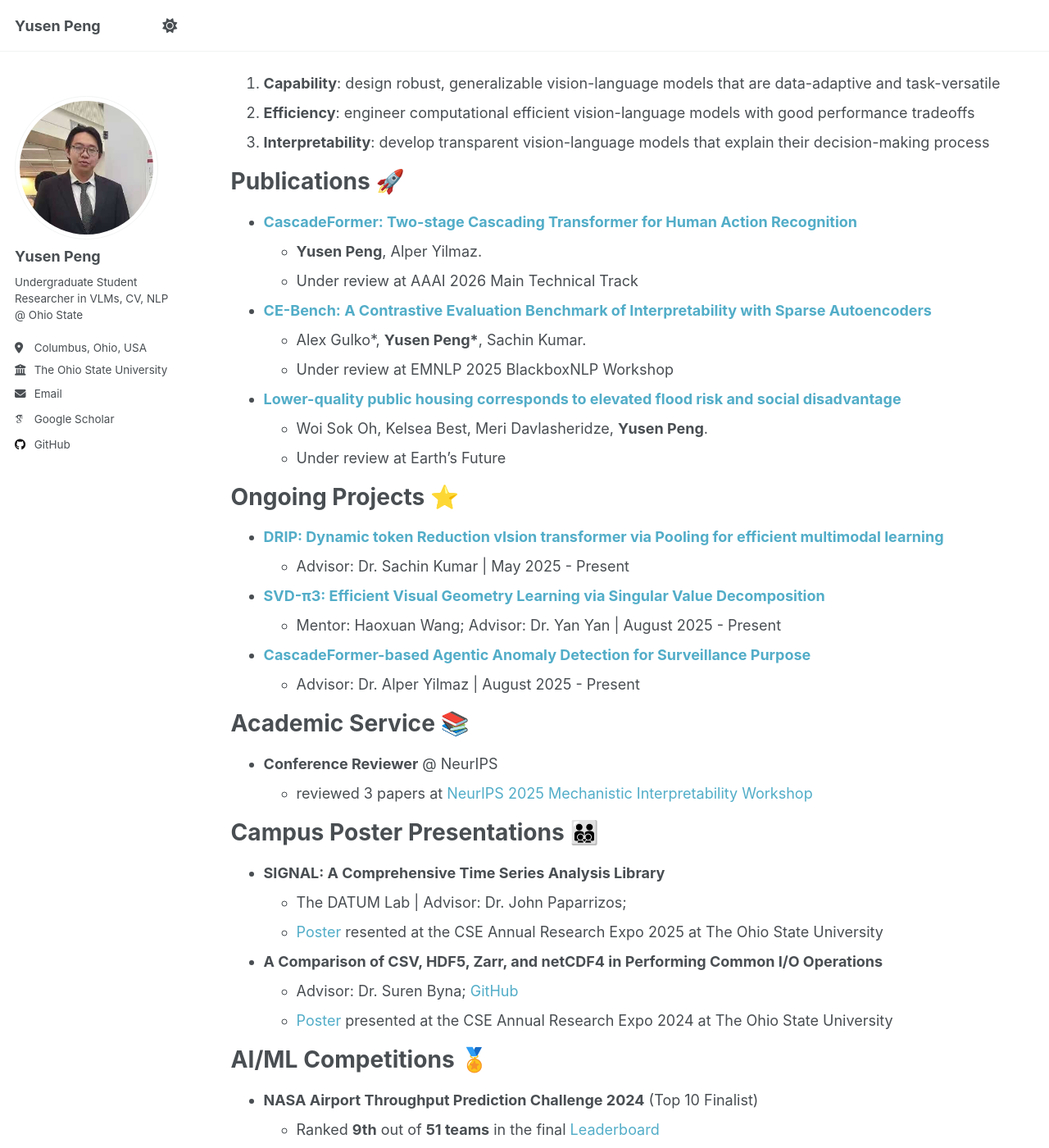
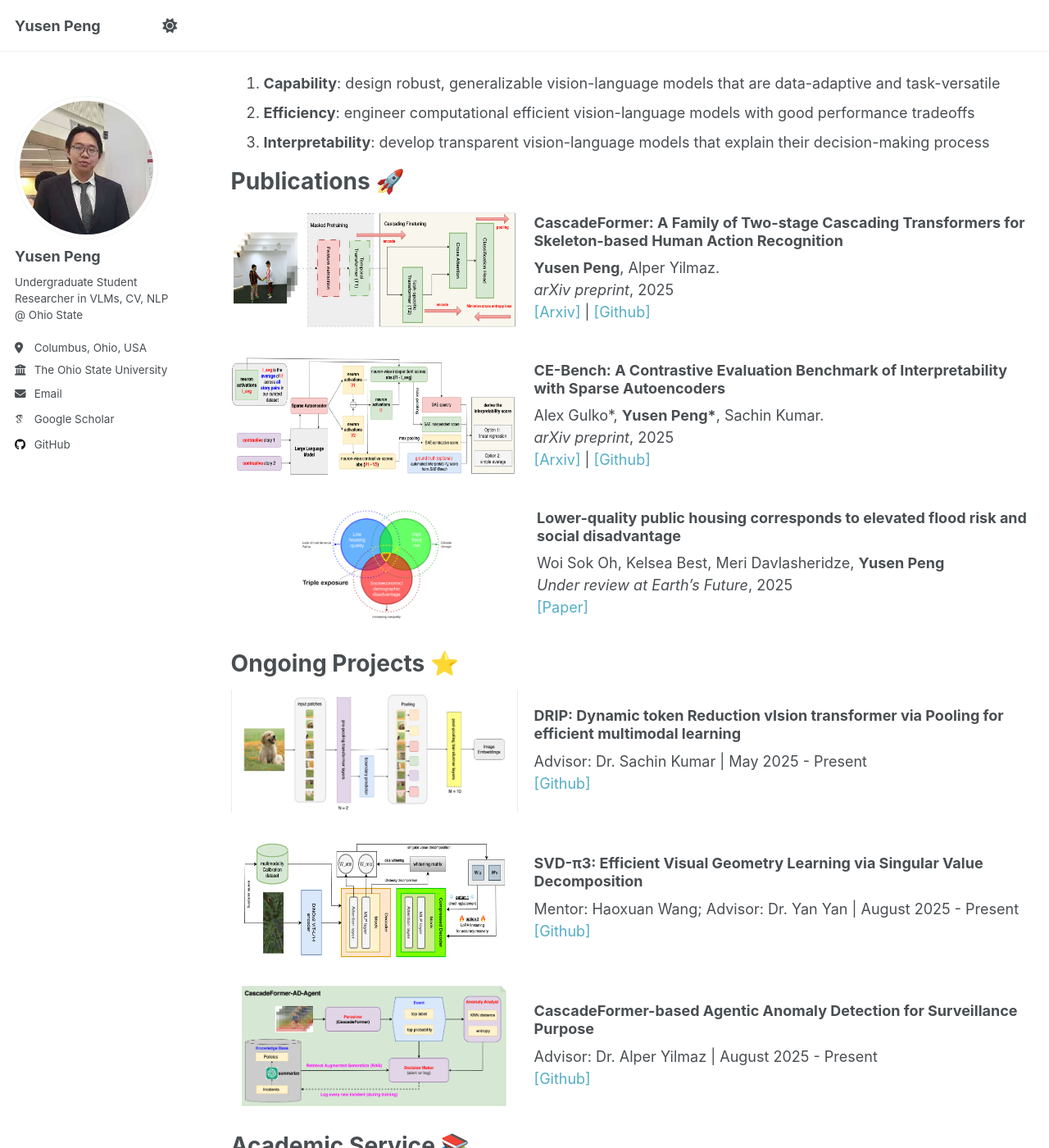
Before and after one commit to Yusen-Peng/Yusen-Peng.github.io, a Jekyll site: the page built from _pages/about.md, in a window 1280 px wide and 1400 px high, scrolled down 407 px. Shown: the whole window at 82% size. Built offline with Jekyll 4.4.1, drawn with Linux system fonts in a browser that asks for light colours; some web fonts are replaced; a script that is not in the unit is left out.

Commit message:
update projects with images

```diff
--- a/_pages/about.md
+++ b/_pages/about.md
@@ -25,29 +25,72 @@ designing such models with the emphasis on the following three aspects:
 Publications 🚀
 ======
 
-* **[CascadeFormer: Two-stage Cascading Transformer for Human Action Recognition](https://arxiv.org/abs/2509.00692)**
-  * **Yusen Peng**, Alper Yilmaz.
-  * Under review at AAAI 2026 Main Technical Track
+<div style="display:flex;align-items:center;margin-bottom:30px;">
+  <img src="../images/CascadeFormer.png" alt="CascadeFormer" style="width:350px;height:150px;margin-right:20px;">
+  <div class="paper-info">
+    <h3 style="margin-top:0;">CascadeFormer: A Family of Two-stage Cascading Transformers for Skeleton-based Human Action Recognition</h3>
+    <strong>Yusen Peng</strong>, Alper Yilmaz.<br>
+    <i>arXiv preprint</i>, 2025<br>
+    <a href="https://arxiv.org/abs/2509.00692" target="_blank">[Arxiv]</a> |
+    <a href="https://github.com/Yusen-Peng/CascadeFormer" target="_blank">[Github]</a>
+  </div>
+</div>
 
-* **[CE-Bench: A Contrastive Evaluation Benchmark of Interpretability with Sparse Autoencoders](https://arxiv.org/abs/2509.00691)**
-  * Alex Gulko\*, **Yusen Peng\***, Sachin Kumar.
-  * Under review at EMNLP 2025 BlackboxNLP Workshop
 
-* **[Lower-quality public housing corresponds to elevated flood risk and social disadvantage](https://docs.google.com/document/d/1xQ40GUl8wWLM5I9q8T6M7Y-kDxelpi6-lIUt2vzz3KQ/edit?usp=sharing)**
-  * Woi Sok Oh, Kelsea Best, Meri Davlasheridze, **Yusen Peng**.
-  * Under review at Earth’s Future
+<div style="display:flex;align-items:center;margin-bottom:30px;">
+  <img src="../images/CE-Bench.png" alt="CE-Bench" style="width:350px;height:150px;margin-right:20px;">
+  <div class="paper-info">
+    <h3 style="margin-top:0;">CE-Bench: A Contrastive Evaluation Benchmark of Interpretability with Sparse Autoencoders</h3>
+    Alex Gulko*, <strong>Yusen Peng*</strong>, Sachin Kumar.<br>
+    <i>arXiv preprint</i>, 2025<br>
+    <a href="https://arxiv.org/abs/2509.00691" target="_blank">[Arxiv]</a> |
+    <a href="https://github.com/Yusen-Peng/CE-Bench" target="_blank">[Github]</a>
+  </div>
+</div>
+
+
+<div style="display:flex;align-items:center;margin-bottom:30px;">
+  <img src="../images/public_housing.png" alt="public_housing" style="width:350px;height:150px;margin-left:35px;margin-right:35px;">
+  <div class="paper-info">
+    <h3 style="margin-top:0;">Lower-quality public housing corresponds to elevated flood risk and social disadvantage</h3>
+    Woi Sok Oh, Kelsea Best, Meri Davlasheridze, <strong>Yusen Peng</strong><br>
+    <i>Under review at Earth’s Future</i>, 2025<br>
+    <a href="https://docs.google.com/document/d/1xQ40GUl8wWLM5I9q8T6M7Y-kDxelpi6-lIUt2vzz3KQ/edit?usp=sharing" target="_blank">[Paper]</a>
+  </div>
+</div>
+
 
 Ongoing Projects ⭐️
 ======
 
-* **[DRIP: Dynamic token Reduction vIsion transformer via Pooling for efficient multimodal learning](https://github.com/Yusen-Peng/DRIP)**
-  * Advisor: Dr. Sachin Kumar \| May 2025 - Present
+<div style="display:flex;align-items:center;margin-bottom:30px;">
+  <img src="../images/DRIP.png" alt="DRIP" style="width:350px;height:150px;margin-right:20px;">
+  <div class="paper-info">
+    <h3 style="margin-top:0;">DRIP: Dynamic token Reduction vIsion transformer via Pooling for efficient multimodal learning</h3>
+    Advisor: Dr. Sachin Kumar | May 2025 - Present<br>
+    <a href="https://github.com/Yusen-Peng/DRIP" target="_blank">[Github]</a>
+  </div>
+</div>
 
-* **[SVD-π3: Efficient Visual Geometry Learning via Singular Value Decomposition](https://github.com/Yusen-Peng/SVD-Pi3)**
-  * Mentor: Haoxuan Wang; Advisor: Dr. Yan Yan \| August 2025 - Present
 
-* **[CascadeFormer-based Agentic Anomaly Detection for Surveillance Purpose](https://github.com/Yusen-Peng/CascadeFormer-AD-Agent)**
-  * Advisor: Dr. Alper Yilmaz \| August 2025 - Present
+<div style="display:flex;align-items:center;margin-bottom:30px;">
+  <img src="../images/SVD-Pi3.png" alt="SVD-Pi3" style="width:350px;height:150px;margin-right:20px;">
+  <div class="paper-info">
+    <h3 style="margin-top:0;">SVD-π3: Efficient Visual Geometry Learning via Singular Value Decomposition</h3>
+    Mentor: Haoxuan Wang; Advisor: Dr. Yan Yan | August 2025 - Present<br>
+    <a href="https://github.com/Yusen-Peng/SVD-Pi3" target="_blank">[Github]</a>
+  </div>
+</div>
+
+
+<div style="display:flex;align-items:center;margin-bottom:30px;">
+  <img src="../images/AD-Agent.png" alt="SVD-Pi3" style="width:350px;height:150px;margin-right:20px;">
+  <div class="paper-info">
+    <h3 style="margin-top:0;">CascadeFormer-based Agentic Anomaly Detection for Surveillance Purpose</h3>
+    Advisor: Dr. Alper Yilmaz | August 2025 - Present<br>
+    <a href="https://github.com/Yusen-Peng/CascadeFormer-AD-Agent" target="_blank">[Github]</a>
+  </div>
+</div>
 
 Academic Service 📚
 ======
```
Also changed, not shown: images/AD-Agent.png (added), images/CE-Bench.png (added), images/CascadeFormer.png (added), images/DRIP.png (added), images/SVD-Pi3.png (added), images/public_housing.png (added).
